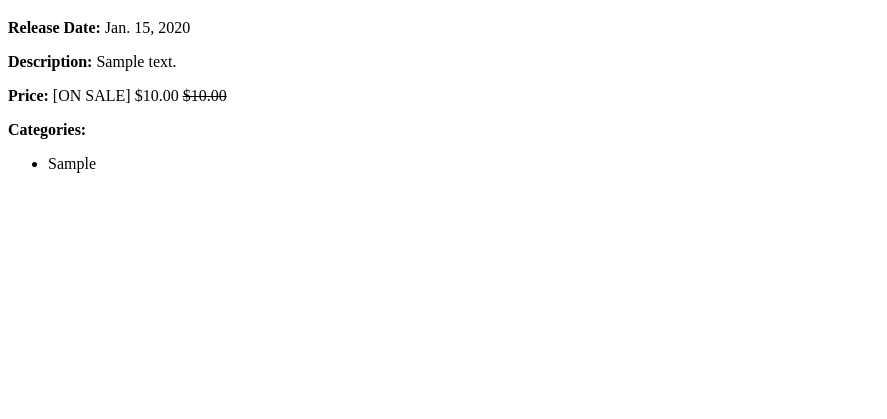
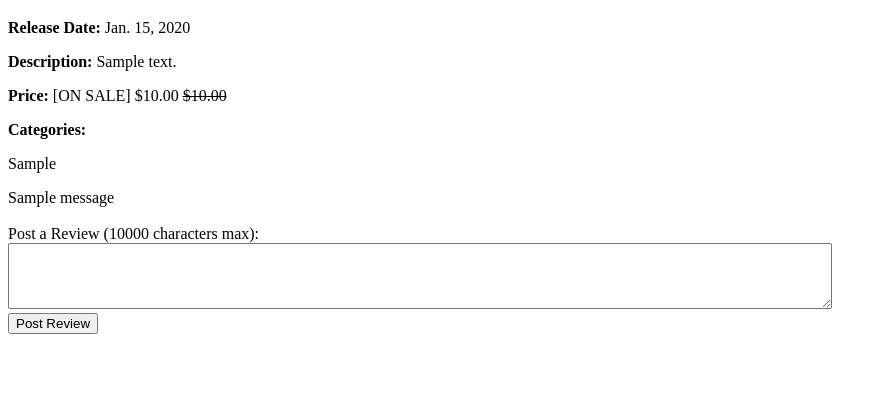
Before and after one commit to pramshu-sharma/django-game-store, a Django app: page /game/1 in a window 1280 px wide. Shown: the part 381-800 px from the top of the page, without its empty margins (0-887 px from the left). Run offline with Django 5.2, Linux system fonts and the light colour scheme; a user stored in the database is signed in; tables that the repository leaves empty hold one stand-in row (values such as "Sample post"); grey boxes marked "Sample" are stand-in pictures; one stand-in notice (Sample message) is shown.

Commit message:
add: user reviews

```diff
--- /dev/null
+++ b/static/script.py
@@ -0,0 +1,2 @@
+for x in range(20001):
+    print('A', end='')
--- a/store_app/models.py
+++ b/store_app/models.py
@@ -141,3 +141,14 @@ class GenreGame(models.Model):
 
     class Meta:
         unique_together = ('genre', 'game')
+
+
+class Reviews(models.Model):
+    user = models.ForeignKey(CustomUser, on_delete=models.CASCADE, to_field='username')
+    game = models.ForeignKey(Games, on_delete=models.CASCADE)
+    review = models.TextField()
+    create_ts = models.DateTimeField(auto_now_add=True)
+    update_ts = models.DateTimeField(auto_now=True)
+
+    class Meta:
+        unique_together = ('user', 'game')
--- a/store_app/templates/store_app/game.html
+++ b/store_app/templates/store_app/game.html
@@ -17,12 +17,21 @@
 <p><strong>Price:</strong>{% if game.sale_price %} [ON SALE] ${{ game.sale_price }} <s>${{ game.price }}</s>{% else %} ${{ game.price }}{% endif %}</p>
 <p><strong>Categories:</strong></p>
 {% if categories %}
-<ul>
-    {% for category in categories %}
-    <li>{{ category }}</li>
-    {% endfor %}
-</ul>
+<p>{% for category in categories %}{{ category }} {% endfor %}</p>
+
 {% endif %}
-
+{% if messages %}
+{% for message in messages %}
+    {{ message }}<br>
+{% endfor %}
+{% endif %}
+<br>
+Post a Review (10000 characters max):
+<form action='{% url "game_url" game.app_id %}' method='post'>
+{% csrf_token %}
+<textarea name='review-textarea' rows='4' cols='100'></textarea><br>
+<input type='hidden' name='game-id' value='{{ game.id }}'>
+<button type='submit' name='action' value='post-review'>Post Review</button>
+</form>
 </body>
 </html>
--- a/store_app/views.py
+++ b/store_app/views.py
@@ -11,7 +11,7 @@ from django.shortcuts import get_object_or_404, render, redirect
 from django.urls import get_resolver, reverse
 
 from .forms import RegistrationForm, LoginForm
-from .models import Games, CustomUser, Wishlist, Cart, PublisherGame, Publisher, SalePublisher, Genre, GenreGame
+from .models import Games, CustomUser, Wishlist, Cart, PublisherGame, Publisher, SalePublisher, Genre, GenreGame, Reviews
 
 import datetime
 import os
@@ -94,13 +94,27 @@ def registration_view(request):
 
 @login_required(login_url='login_url')
 def game_view(request, app_id):
-    '''
-    add reviews for game (not steam)
-    '''
     flush_store_filter_session_variables(request)
 
+    if request.method == 'POST':
+        action = request.POST['action']
+
+        if action == 'post-review':
+            review = request.POST['review-textarea']
+
+            if len(review) >= 10001:
+                messages.error(request, 'Review length is too long.')
+                return redirect('game_url', app_id=app_id)
+
+            game = Games.objects.get(app_id=app_id)
+            user = request.user
+
+            review = Reviews(user=user, game=game, review=review)
+            review.save()
+            messages.success(request, 'Review saved successfully.')
+            return redirect('game_url', app_id=app_id)
+
     game = get_object_or_404(Games, app_id=app_id)
-
     video = None
     if game.video:
         video = game.video.split(',')[0] if ',' in  game.video else game.video
```
Also changed, not shown: store_app/migrations/0063_reviews.py (added), store_app/migrations/0064_alter_reviews_user.py (added).
